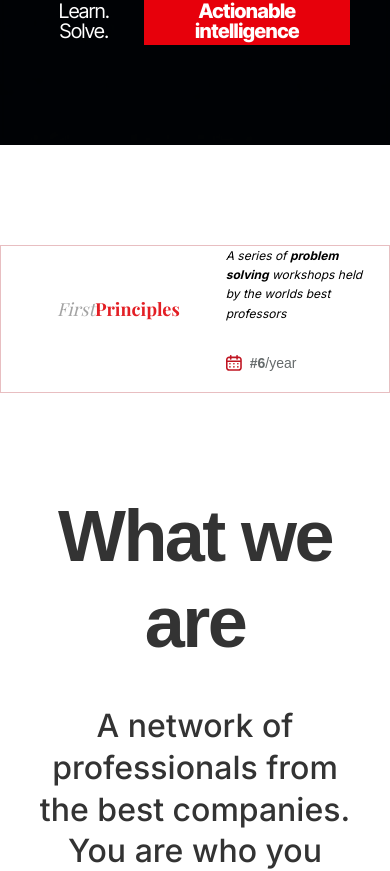
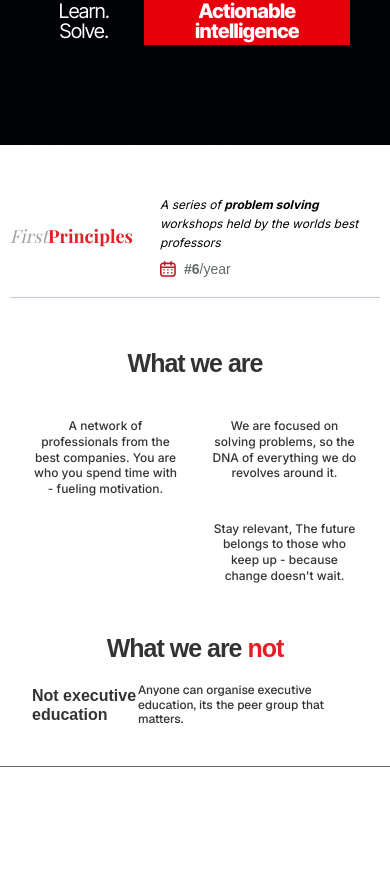
Before and after one commit to SRayyan555/pnjs, a Next.js app: page / in a window 390 px wide. Shown: the part 1544-2415 px from the top of the page. Built offline with nearby package versions, Linux system fonts and the light colour scheme.

Commit message:
responsive sections

```diff
--- a/components/Different.jsx
+++ b/components/Different.jsx
@@ -1,14 +1,14 @@
 export default function Different() {
   return (
-    <section id="different" className="bg-white py-[100px]">
+    <section id="different" className="bg-white py-[50px] md:py-[100px]">
       <div className="flex flex-col items-center">
 
         <div className="w-full flex flex-col">
           {/* First Principles Row */}
-          <div className="w-full flex justify-center">
-            <div className="w-full md:px-[40px] px-[10px] mx-[60px] justify-between  flex border border-[#E8BEC1] md:pb-[60px] pb-[20px]  items-center">
+          <div className="flex justify-center">
+            <div className="md:px-[40px] w-full  md:mx-[60px] mx-[10px] justify-between  flex border-b border-[#E8BEC1] md:pb-[60px] pb-[20px]  items-center">
               {/* Left Side: Title */}
-              <div className="flex justify-center md:justify-end items-center w-[308px]">
+              <div className="flex justify-between md:justify-end items-center md:w-[308px] w-[120px]">
                 <span className="font-serif italic text-[18px] md:text-[45px] text-[#A3A3A3] leading-none">
                   First
                 </span>
@@ -18,15 +18,15 @@ export default function Different() {
               </div>
 
               {/* Right Side: Content */}
-              <div className="flex flex-col gap-8 items-start max-w-[650px] w-[220px] md:w-[650px]">
+              <div className="flex flex-col md:gap-8 gap-[8px] items-start max-w-[650px] w-[220px] md:w-[650px]">
                 <p className="font-inter italic md:text-[32px] text-[12px] leading-[160%] text-black ">
                   A series of <span className="font-bold italic">problem solving</span> workshops held by the worlds best professors
                 </p>
 
                 <div className="flex items-center md:gap-4 gap-[8px] text-[#A3A3A3]">
-                <img src="/assets/Group.svg" alt="Calendar" className="md:w-[27px] md:h-[27px] w-[16px] h-[16px]" />
+                  <img src="/assets/Group.svg" alt="Calendar" className="md:w-[27px] md:h-[27px] w-[16px] h-[16px]" />
                   <span className="font-display text-[#656A6B] font-medium leading-[120%] tracking-[0px] text-[14px] md:text-[28px]">
-                    <span className=" font-bold">#6</span>/year
+                    <span className="text-[14px] md:text-[28px] font-bold">#6</span>/year
                   </span>
                 </div>
               </div>
--- a/components/WhatWeAre.jsx
+++ b/components/WhatWeAre.jsx
@@ -1,14 +1,14 @@
 export default function WhatWeAre() {
-  const headingStyle = "font-display font-semibold text-[72px] leading-[120%] tracking-[-2.6px] text-[#333333] text-center";
-  const paragraphStyle = "font-inter font-medium text-[32px] leading-[130%] tracking-[0px] text-[#333333] text-center max-w-[540px] mx-auto";
+  const headingStyle = "font-display font-semibold md:text-[72px] text-[25px] leading-[120%] md:tracking-[-2.6px] tracking-[-1px] text-[#333333] text-center";
+  const paragraphStyle = "font-inter font-medium text-[12px] md:text-[32px] leading-[130%] tracking-[0px] text-[#333333] text-center max-w-[540px] mx-auto";
 
   return (
-    <section id="what-we-are" className="pb-[100px] bg-white flex flex-col items-center gap-[100px] border-b border-[#67686B]">
+    <section id="what-we-are" className="md:pb-[100px] pb-[40px] bg-white flex flex-col items-center md:gap-[100px] gap-[50px] border-b border-[#67686B]">
       {/* What we are Section */}
       <div className="w-full max-w-[1280px] px-8 flex flex-col gap-[40px]">
         <h2 className={headingStyle}>What we are</h2>
 
-        <div className="grid md:grid-cols-2 gap-x-20 gap-y-24 items-start">
+        <div className="grid grid-cols-2 gap-x-8 md:gap-x-20 gap-y-12 md:gap-y-24 items-start">
           <div className="flex flex-col">
             <p className={paragraphStyle}>
               A network of professionals from the best companies. You are who you spend time with - fueling motivation.
@@ -26,20 +26,20 @@ export default function WhatWeAre() {
       </div>
 
       {/* What we are not Section */}
-      <div className="w-full max-w-[1280px] px-8 flex flex-col gap-[40px]">
+      <div className="w-full max-w-[1280px] px-8 flex flex-col md:gap-[40px] gap-[20px]">
         <h2 className={headingStyle}>
           What we are <span className="text-[#E31E24]">not</span>
         </h2>
 
-        <div className="flex justify-between items-center px-[40px]">
+        <div className="flex justify-between items-center md:px-[40px]">
           <div className=" ">
-            <h3 className=" font-display font-semibold text-[40px] leading-[120%] tracking-[-1.5px] text-[#333333] text-left max-w-[400px]">
+            <h3 className=" font-display font-semibold md:text-[40px] text-[16px] leading-[120%] md:tracking-[-1.5px] tracking-[0px] text-[#333333] text-left max-w-[400px]">
               Not executive education
             </h3>
           </div>
           <div className="flex md:pl-20">
-            <p className="font-sans md:w-[650px]  font-medium text-[32px] leading-[120%] tracking-[0px] text-[#333333] ">
-              Anyone can organise executive education,<br/> its the peer group that matters.
+            <p className="font-sans md:w-[650px] w-[220px]  font-medium md:text-[32px] text-[12px] leading-[120%] tracking-[0px] text-[#333333] ">
+              Anyone can organise executive education, its the peer group that matters.
             </p>
           </div>
         </div>
```
